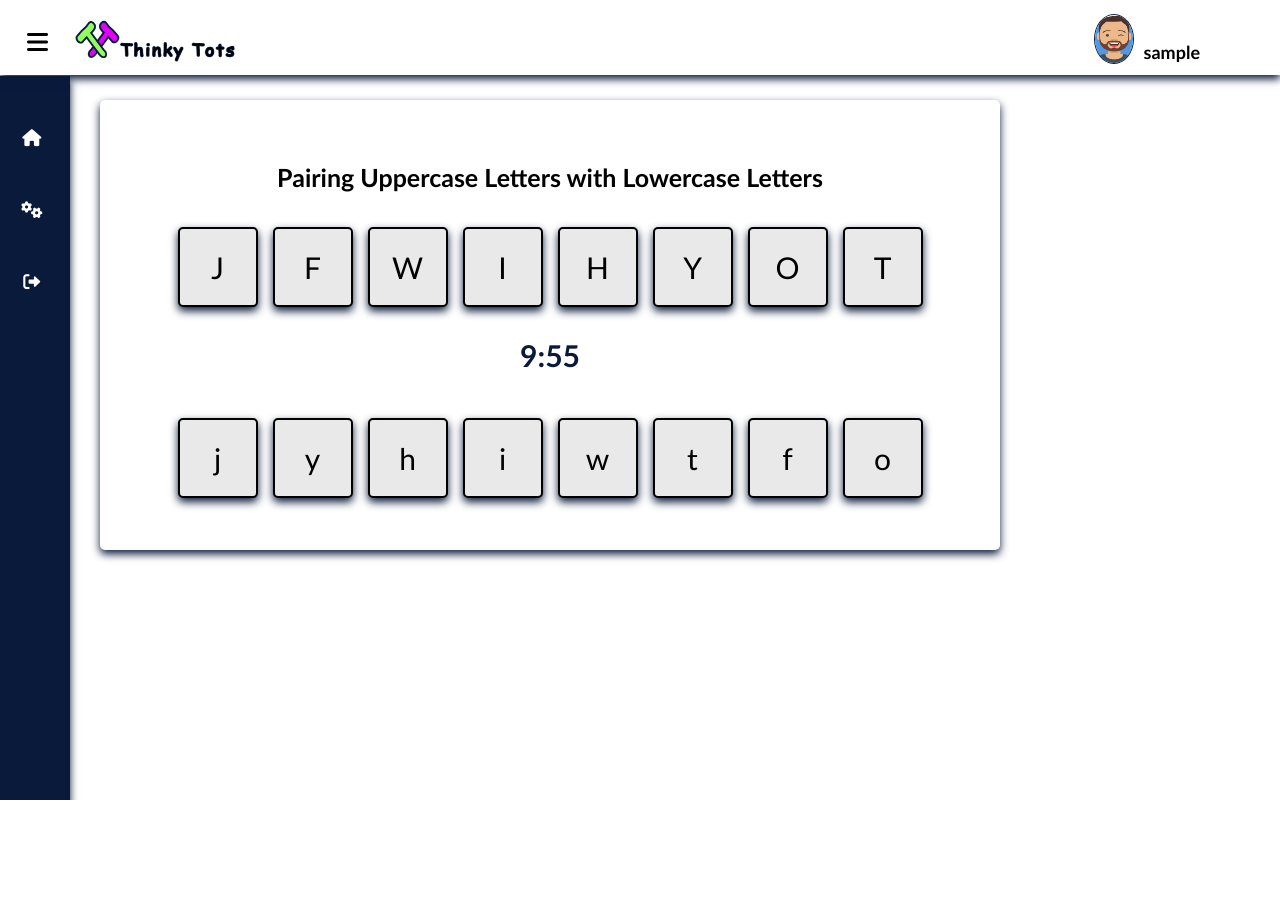
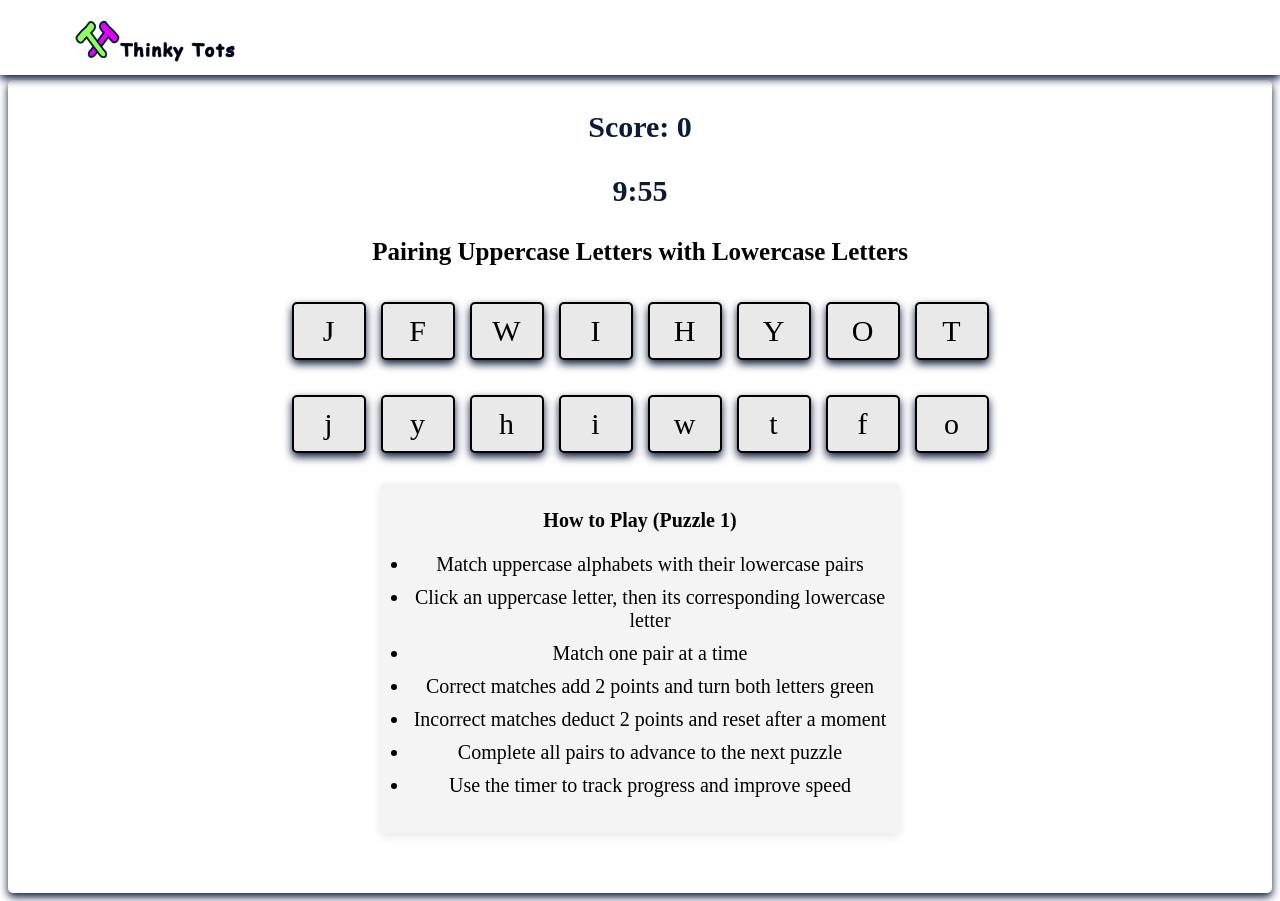
Before and after one commit to PreciousEzeigbo/Thinky-Tots, a Flask app: page /alphas in a window 1280 px wide. Before the commit the page ends 800 px from the top, so only its background shows below. Run offline with Flask 3, Linux system fonts and the light colour scheme; the visitor is signed in with stand-in values (Sample User, id 1); data comes from the database, SQL or seed files in the repository.

Commit message:
Update on user interactivity

```diff
--- a/public/routes.py
+++ b/public/routes.py
@@ -148,11 +148,11 @@ def register_routes(app, db, bcrypt):
         """Home page route (or dashboard page)"""
         return render_template("home.html")
 
-    @public_bp.route('/settings')
+    @public_bp.route('/score')
     @login_required
-    def settings():
+    def score():
         """Render the settings page for the logged-in user."""
-        return render_template('settings.html')
+        return render_template('score.html')
 
     @public_bp.route('/alphabetquiz')
     @login_required
--- a/public/static/css/alphas.css
+++ b/public/static/css/alphas.css
@@ -1,25 +1,46 @@
+header {
+    background-color: white;
+    position: fixed;
+    padding-top: 75px;
+    top: 0;
+    left: 0;
+    display: flex;
+    justify-content: space-between;
+    align-items: center;
+    width: 100%;
+    box-shadow: 0 4px 8px #091a3a;
+    z-index: 1000;
+}
+
+header .thinkytots {
+    position: absolute;
+    top: 14px;
+    left: 70px;
+    background-color: transparent;
+}
+
+header .thinkytots-logo {
+    width: 170px;
+    height: auto;
+}
+
 .main-container {
     display: flex;
-    margin-left: 100px;
-    margin-top: 100px;
+    margin-top: 80px;
     background-color: white;
-    padding: 30px;
+    padding: 0;
     border-radius: 5px;
     box-shadow: 0 4px 8px #091a3a;
-    max-width: 900px;
+    max-width: 100%;
     width: 100%;
-    height: 450px;
+    height: 100%;
     justify-content: center;
     overflow-y: auto;
 }
 
-.main-container.shift {
-    margin-left: 180px;
-}
-
 .content {
     text-align: center;
-    margin-bottom: 10px;
+    margin-bottom: 30px;
 }
 
 .content h1 {
@@ -53,10 +74,10 @@
     background-color: rgb(233, 233, 233);
     color: black;
     text-align: center;
-    padding: 20px;
+    padding: 10px;
     font-size: 30px;
-    width: 80px;
-    min-width: 80px;
+    width: 50px;
+    min-width: 50px;
     border-radius: 5px;
     border: 2px solid black;
     box-shadow: 0 4px 8px #091a3a;
@@ -87,3 +108,43 @@
     margin-bottom: 30px;
     color: #091a3a;
 }
+
+#score {
+    text-align: center;
+    font-size: 30px;
+    font-weight: bold;
+    margin-top: 30px;
+    margin-bottom: 30px;
+    color: #091a3a;
+}
+
+.rules {
+    display: flex;
+    flex-direction: column;
+    background-color: #f4f4f4;
+    padding: 10px;
+    border-radius: 5px;
+    box-shadow: 0 4px 8px rgba(54, 51, 51, 0.1);
+    max-width: 500px;
+    margin: 30px auto;
+}
+
+.rules h1 {
+    font-size: 20px;
+    text-align: center;
+    color: black;
+    margin-bottom: 5px;
+}
+
+.rules ul {
+    list-style-type: disc;
+    padding-left: 20px;
+}
+
+.rules ul li {
+    font-size: 20px;
+    color: black;
+    margin-bottom: 10px;
+    padding-left: 0;
+    position: relative;
+}
--- a/public/static/js/alphas.js
+++ b/public/static/js/alphas.js
@@ -1,10 +1,13 @@
 // Puzzle 1: Uppercase and Lowercase Matching
 const lowercaseDisplay = document.getElementById("lowercase-alphabets");
 const timer = document.getElementById("time");
+const scoreUpdate = document.getElementById("score");
 let timerInterval;
 let puzzle1Complete = false;
 let puzzle2Complete = false;
 let clickedUppercase = null;
+
+let score = 0;
 
 // Function to shuffle lowercase letters for puzzle 1
 function shuffleLowercase() {
@@ -42,17 +45,24 @@ function disableInteractions() {
     });
 }
 
+// Function to Display score
+function updateScore() {
+    scoreUpdate.textContent = "Score: " + score;
+}
+
 // Function to switch to Puzzle 2 after Puzzle 1 is completed
 function switchToPuzzle2() {
     document.getElementById("puzzle-1").style.display = "none";
     document.getElementById("lowercase-alphabets").style.display = "none";
     document.getElementById("uppercase-alphabets").style.display = "none";
     document.getElementById("time").style.display = "none";
+    document.getElementById("rules-1").style.display = "none";
     document.getElementById("puzzle-2").style.display = "flex";
     document.getElementById("alphabets-order").style.display = "flex";
     document.getElementById("alphabets-displayed").style.display = "flex";
     document.getElementById("time").style.display = "flex";
     document.getElementById("time").style.justifyContent = "center";
+    document.getElementById("rules-2").style.display = "flex";
 }
 
 // Function to switch to Puzzle 3 after Puzzle 2 is completed
@@ -61,11 +71,13 @@ function switchToPuzzle3() {
     document.getElementById("alphabets-order").style.display = "none";
     document.getElementById("alphabets-displayed").style.display = "none";
     document.getElementById("time").style.display = "none";
+    document.getElementById("rules-2").style.display = "none";
     document.getElementById("puzzle-3").style.display = "flex";
     document.getElementById("alphas-order").style.display = "flex";
     document.getElementById("alphas-displayed").style.display = "flex";
     document.getElementById("time").style.display = "flex";
     document.getElementById("time").style.justifyContent = "center";
+    document.getElementById("rules-3").style.display = "flex";
 }
 
 // Puzzle 1: Uppercase and Lowercase Matching Logic
@@ -96,23 +108,32 @@ function setupPuzzle1() {
                 lowercaseBox.style.pointerEvents = "none";
                 clickedUppercase = null;
 
-                // Check if all pairs are correct
-                if ([...uppercaseBoxes].every(box => box.style.backgroundColor === "green") &&
-                    [...lowercaseBoxes].every(box => box.style.backgroundColor === "green")) {
-                    puzzle1Complete = true;
-                    setTimeout(() => switchToPuzzle2(), 1000);
-                }
+                // Correct match to add 2 points
+                score += 2;
+                updateScore();
             } else {
                 lowercaseBox.style.backgroundColor = "red";
                 setTimeout(function () {
                     lowercaseBox.style.backgroundColor = "";
                     clickedUppercase.style.backgroundColor = "";
                     clickedUppercase = null;
-                }, 2000);
+                }, 1000);
+
+                // Incorrect match to deduct 2 points
+                score -= 2;
+                updateScore();
+            }
+
+            // Check if all pairs are correct
+            if ([...uppercaseBoxes].every(box => box.style.backgroundColor === "green") &&
+                [...lowercaseBoxes].every(box => box.style.backgroundColor === "green")) {
+                puzzle1Complete = true;
+                setTimeout(() => switchToPuzzle2(), 1000);
             }
         });
     });
-}
+};
+
 
 // Puzzle 2: Alphabetical Ordering
 function setupPuzzle2() {
@@ -139,6 +160,10 @@ function setupPuzzle2() {
                 correspondingOrderBox.style.backgroundColor = "lightgreen";
                 renderedAlphabets.style.backgroundColor = "lightgreen";
                 selectedIndex++;
+
+                // Correct match to add 5 points
+                score += 5;
+                updateScore();
             } else {
                 const correspondingOrderBox = document.getElementById("box-" + (selectedIndex + 1));
                 correspondingOrderBox.textContent = "🙅‍♂️";
@@ -154,7 +179,11 @@ function setupPuzzle2() {
 
                     renderedAlphabets.style.pointerEvents = "auto";
                     displayedBoxes.forEach(box => box.style.pointerEvents = "auto");
-                }, 2000);
+                }, 1000);
+
+                // Incorrect match to deduct 3 points
+                score -= 3;
+                updateScore();
             }
 
             if ([...orderBoxes].every(box => box.textContent !== "")) {
@@ -191,6 +220,10 @@ function setupPuzzle3() {
                 correspondingOrderItem.style.backgroundColor = "green";
                 renderedAlphas.style.backgroundColor = "green";
                 currentIndex++;
+
+                // Correct match to add 8 points
+                score += 8;
+                updateScore();
             } else {
                 const correspondingOrderItem = document.getElementById("item-" + (currentIndex + 1));
                 correspondingOrderItem.textContent = "🙅‍♀️";
@@ -207,6 +240,10 @@ function setupPuzzle3() {
                     renderedAlphas.style.pointerEvents = "auto";
                     displayedItems.forEach(box => box.style.pointerEvents = "auto");
                 }, 2000);
+
+                // Incorrect match to deduct 4 points
+                score -= 4;
+                updateScore();
             }
 
             if ([...orderItems].every(box => box.textContent !== "")) {
--- a/public/templates/alphabets.html
+++ b/public/templates/alphabets.html
@@ -30,9 +30,9 @@
                 <span class="tooltip">Dashboard</span>
             </li>
             <li>
-                <a href="{{ url_for('public.settings') }}"><i class="fa-solid fas fa-cogs"></i>
-                <span class="nav-text">Settings</span></a>
-                <span class="tooltip">Settings</span>
+                <a href="{{ url_for('public.score') }}"><i class="fa-solid fas fa-trophy"></i>
+                <span class="nav-text">Score</span></a>
+                <span class="tooltip">Score</span>
             </li>
             <li>
                 <a href="{{ url_for('public.logout') }}"><i class="fa-solid fas fa-sign-out-alt"></i>
--- a/public/templates/alphas.html
+++ b/public/templates/alphas.html
@@ -5,7 +5,6 @@
     <meta name="viewport" content="width=device-width, initial-scale=1.0">
     <title>Home Page</title>
     <link href="https://cdnjs.cloudflare.com/ajax/libs/font-awesome/6.0.0-beta3/css/all.min.css" rel="stylesheet">
-    <link rel="stylesheet" href="{{ url_for('static', filename='css/home.css') }}">
     <link rel="stylesheet" href="{{ url_for('static', filename='css/alphas.css') }}">
 </head>
 <body>
@@ -13,36 +12,12 @@
         <div class="thinkytots">
             <img src="{{ url_for('static', filename='images/thinkytots.jpg') }}" alt="thinkytots-image" class="thinkytots-logo">
         </div>
-        <i class="fa-solid fas fa-bars" id="menu-button" onclick="menuButtonClicked()"></i>
+    </header>
 
-        <div class="user">
-            <a href="{{ url_for('public.profile') }}">
-                <img src="{{ url_for('static', filename='images/profile.jpg') }}" alt="user-image" class="user-profile">
-            </a>
-            <span id="username">{{ current_user.username }}</span>
-        </div>
-    </header>
-    <div class="sidebar">
-        <ul>
-            <li>
-                <a href="{{ url_for('public.home') }}"><i class="fa-solid fas fa-home"></i>
-                <span class="nav-text">Dashboard</span></a>
-                <span class="tooltip">Dashboard</span>
-            </li>
-            <li>
-                <a href="{{ url_for('public.settings') }}"><i class="fa-solid fas fa-cogs"></i>
-                <span class="nav-text">Settings</span></a>
-                <span class="tooltip">Settings</span>
-            </li>
-            <li>
-                <a href="{{ url_for('public.logout') }}"><i class="fa-solid fas fa-sign-out-alt"></i>
-                <span class="nav-text">Logout</span></a>
-                <span class="tooltip">Logout</span>
-            </li>
-        </ul>
-    </div>
     <section class="main-container">
         <div class="content">
+            <p id="score">Score: 0</p>
+            <p id="time">TIMER</p>
             <h1 id="puzzle-1">Pairing Uppercase Letters with Lowercase Letters</h1>
             <div class="alphabets" id="uppercase-alphabets">
                 <div class="box" id="A" class="uppercase">{{ uppercase_alphabet[0] }}</div>
@@ -54,7 +29,7 @@
                 <div class="box" id="G" class="uppercase">{{ uppercase_alphabet[6] }}</div>
                 <div class="box" id="H" class="uppercase">{{ uppercase_alphabet[7] }}</div>
             </div>
-            <p id="time">TIMER</p>
+
             <div class="alphabets" id="lowercase-alphabets">
                 <div class="box" id="a" class="lowercase">{{ lowercase_alphabet[0] }}</div>
                 <div class="box" id="b" class="lowercase">{{ lowercase_alphabet[1] }}</div>
@@ -64,6 +39,18 @@
                 <div class="box" id="f" class="lowercase">{{ lowercase_alphabet[5] }}</div>
                 <div class="box" id="g" class="lowercase">{{ lowercase_alphabet[6] }}</div>
                 <div class="box" id="h" class="lowercase">{{ lowercase_alphabet[7] }}</div>
+            </div>
+            <div class="rules" id="rules-1">
+                <h1>How to Play (Puzzle 1)</h1>
+                <ul>
+                    <li>Match uppercase alphabets with their lowercase pairs</li>
+                    <li>Click an uppercase letter, then its corresponding lowercase letter</li>
+                    <li>Match one pair at a time</li>
+                    <li>Correct matches add 2 points and turn both letters green</li>
+                    <li>Incorrect matches deduct 2 points and reset after a moment</li>
+                    <li>Complete all pairs to advance to the next puzzle</li>
+                    <li>Use the timer to track progress and improve speed</li>
+                </ul>
             </div>
 
             <h2 id="puzzle-2" style="display: none;">Arrange Alphabets in Alphabetical Order</h2>
@@ -87,6 +74,17 @@
                 <div class="box">{{ alphabet_displayed[5] }}</div>
                 <div class="box">{{ alphabet_displayed[6] }}</div>
                 <div class="box">{{ alphabet_displayed[7] }}</div>
+            </div>
+            <div class="rules" id="rules-2" style="display: none;">
+                <h1>How to Play (Puzzle 2)</h1>
+                <ul>
+                    <li>Arrange the given letters in the correct alphabetical order.</li>
+                    <li>Click on a letter to place it in the next available position.</li>
+                    <li>The letter will only be placed in the correct spot if it matches the expected order.</li>
+                    <li>Correct placements add 5 points and lock the letter in place.</li>
+                    <li>Incorrect placements show an "🙅‍♂️" emoji and deduct 3 points, resetting the selection.</li>
+                    <li>Complete the puzzle quickly for a better score and move to Puzzle 3 when done.</li>
+                </ul>
             </div>
 
             <h3 id="puzzle-3" style="display: none;">Unscramble the Alphabets in Alphabetical Order</h3>
@@ -147,9 +145,19 @@
                 <div class="item">{{ alpha_displayed[24] }}</div>
                 <div class="item">{{ alpha_displayed[25] }}</div>
             </div>
+            <div class="rules" id="rules-3" style="display: none;">
+                <h1>How to Play (Puzzle 3)</h1>
+                <ul>
+                    <li>Click on the scrambled letters in the correct alphabetical order</li>
+                    <li>If the letter is correct, it will turn green in both the display and order sections</li>
+                    <li>Correct placements add 8 points and lock the letter in place.</li>
+                    <li>Incorrect matches will show a red "🙅‍♀️" and deduct 4 points, resetting after 2 seconds.</li>
+                    <li>Each letter can only be matched once</li>
+                    <li>Complete the puzzle by matching all letters correctly</li>
+                </ul>
+            </div>
         </div>
     </section>
-    <script src="{{ url_for('static', filename='js/home.js') }}"></script>
     <script src="{{ url_for('static', filename='js/alphas.js') }}"></script>
 </body>
 </html>
--- a/public/templates/home.html
+++ b/public/templates/home.html
@@ -29,7 +29,7 @@
                 <span class="tooltip">Dashboard</span>
             </li>
             <li>
-                <a href="{{ url_for('public.score') }}"><i class="fa-solid fas fa-cogs"></i>
+                <a href="{{ url_for('public.score') }}"><i class="fa-solid fas fa-trophy"></i>
                 <span class="nav-text">Score</span></a>
                 <span class="tooltip">Score</span>
             </li>
--- a/public/templates/numbers.html
+++ b/public/templates/numbers.html
@@ -30,9 +30,9 @@
                 <span class="tooltip">Dashboard</span>
             </li>
             <li>
-                <a href="{{ url_for('public.settings') }}"><i class="fa-solid fas fa-cogs"></i>
-                <span class="nav-text">Settings</span></a>
-                <span class="tooltip">Settings</span>
+                <a href="{{ url_for('public.score') }}"><i class="fa-solid fas fa-trophy"></i>
+                <span class="nav-text">Score</span></a>
+                <span class="tooltip">Score</span>
             </li>
             <li>
                 <a href="{{ url_for('public.logout') }}"><i class="fa-solid fas fa-sign-out-alt"></i>
--- a/public/templates/profile.html
+++ b/public/templates/profile.html
@@ -30,9 +30,9 @@
                 <span class="tooltip">Dashboard</span>
             </li>
             <li>
-                <a href="{{ url_for('public.settings') }}"><i class="fa-solid fas fa-cogs"></i>
-                <span class="nav-text">Settings</span></a>
-                <span class="tooltip">Settings</span>
+                <a href="{{ url_for('public.score') }}"><i class="fa-solid fas fa-trophy"></i>
+                <span class="nav-text">Score</span></a>
+                <span class="tooltip">Score</span>
             </li>
             <li>
                 <a href="{{ url_for('public.logout') }}"><i class="fa-solid fas fa-sign-out-alt"></i>
```
Also changed, not shown: public/static/css/numrix.css (+8 -4 lines), public/static/css/settings.css (deleted, +0 -20 lines), public/templates/numrix.html (+12 -3 lines), public/templates/score.html (renamed from public/templates/settings.html, +7 -7 lines).
